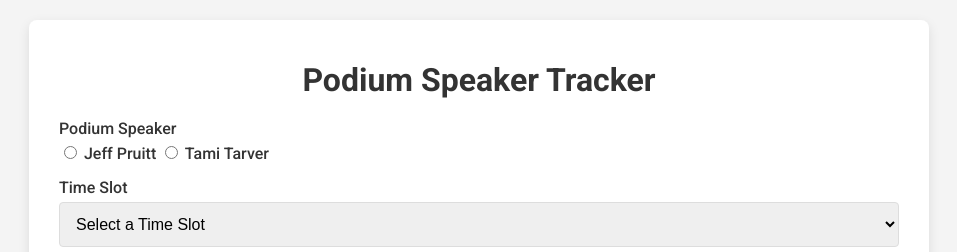
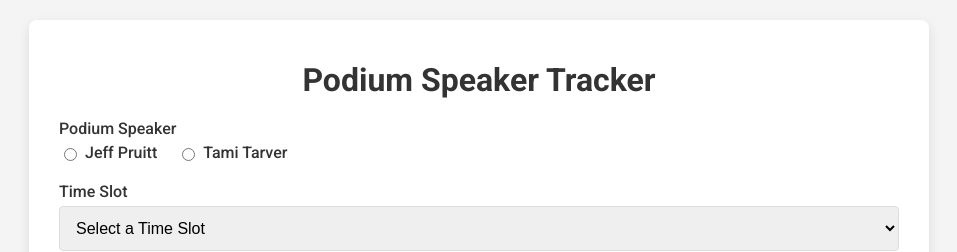
Before and after one commit to Graphicassassin520/New-Podium-Tracker, a plain HTML site: page index.html in a window 1280 px wide. Shown: the top 252 px of the page, without its empty margins (161-1118 px from the left). Drawn offline with Linux system fonts and the light colour scheme.

Commit message:
Update style.css

```diff
--- a/style.css
+++ b/style.css
@@ -63,6 +63,18 @@ form {
   border-radius: 4px;
 }
 
+/* Radio group styling */
+.radio-group {
+  display: flex;
+  gap: 20px;
+}
+
+.radio-group label {
+  display: flex;
+  align-items: center;
+  gap: 5px;
+}
+
 /* Button styling */
 form button {
   width: 100%;
```
